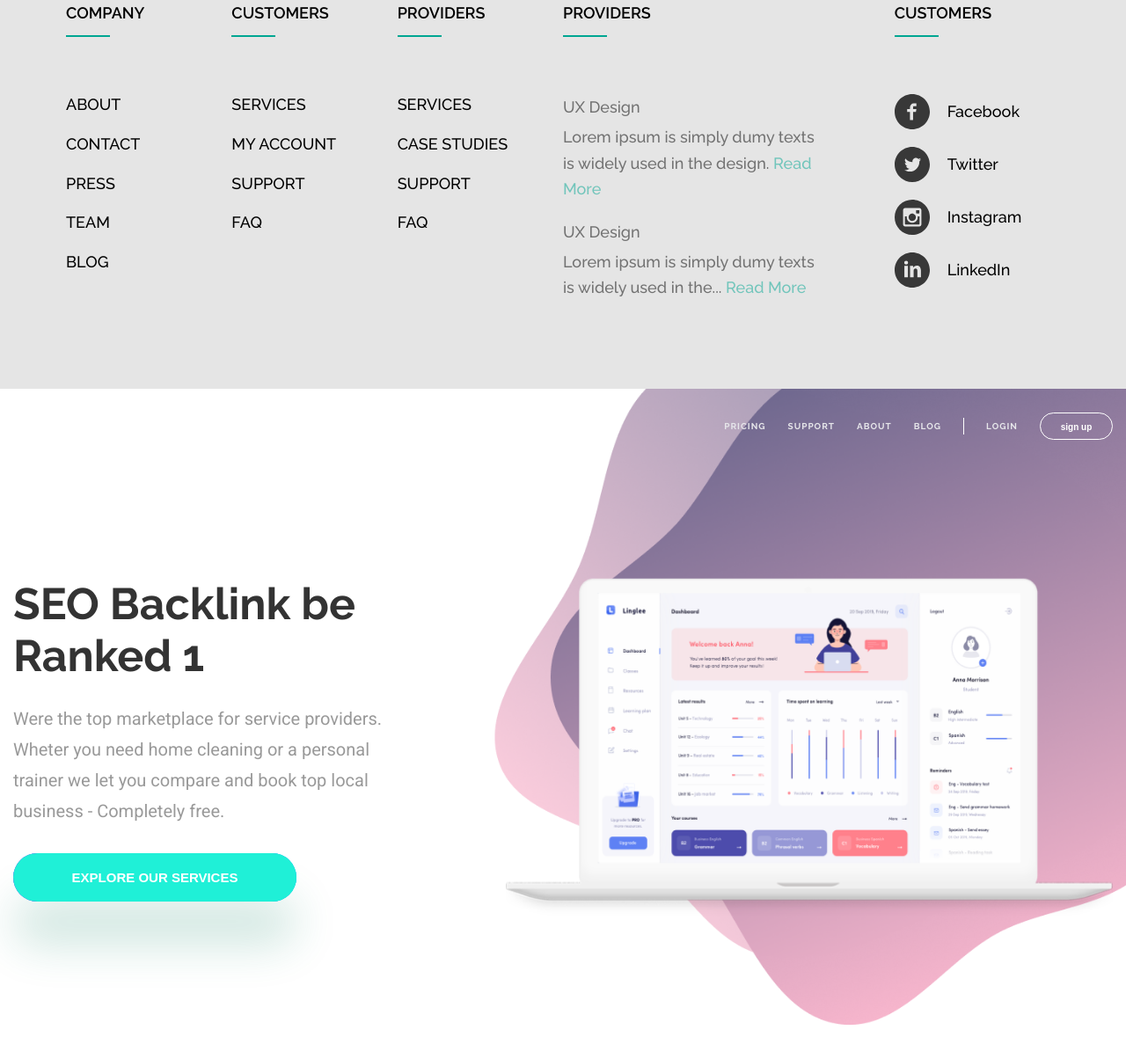
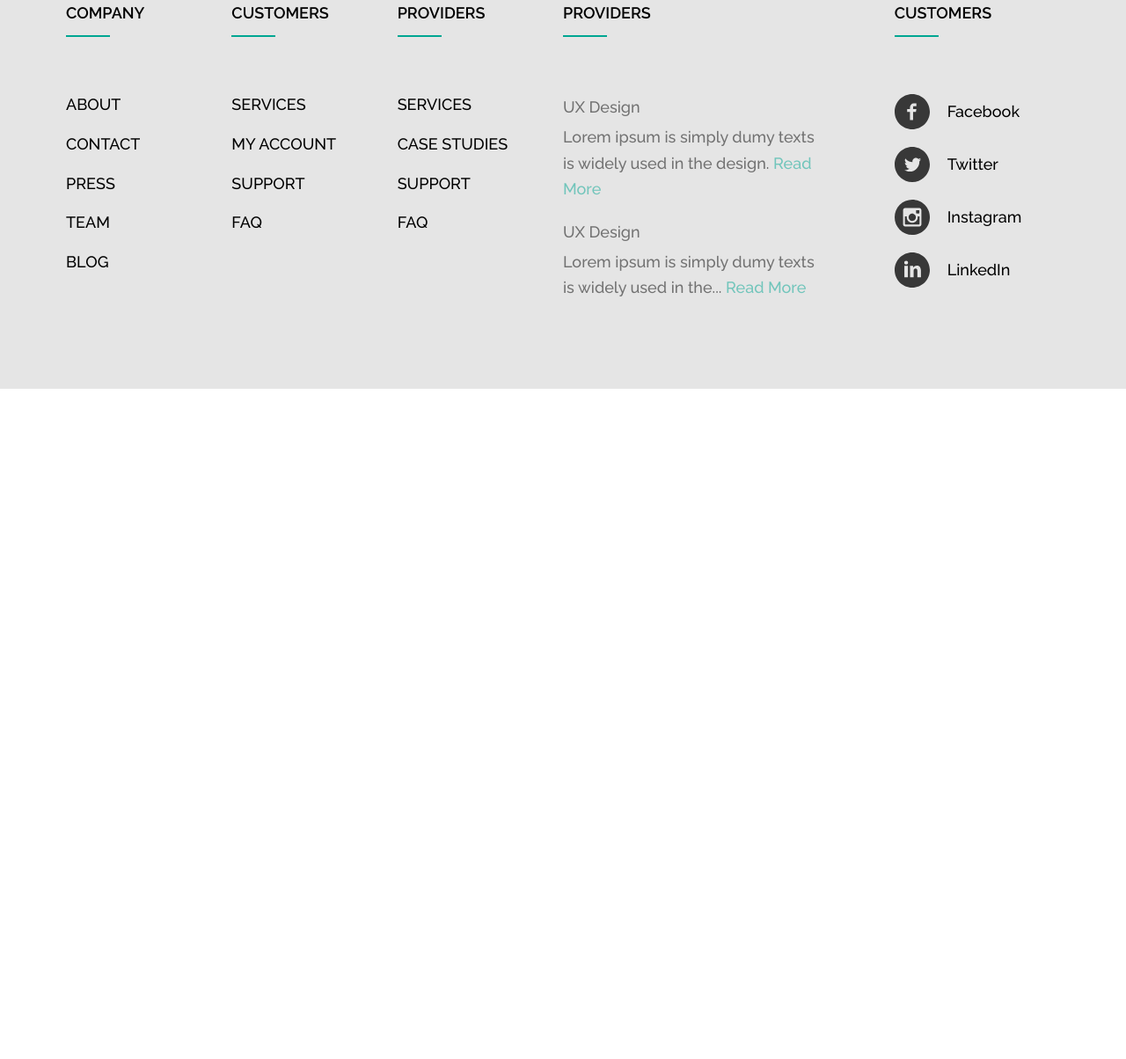
Before and after one commit to Ju1ustaan/Guakamole-lightcode, a plain HTML site: page index.html in a window 1280 px wide. Shown: the part 4878-6082 px from the top of the page at 88% size. After the commit the page ends 5320 px from the top, so only its background shows below. Drawn offline with nearby package versions, Linux system fonts and the light colour scheme.

Commit message:
fixed backline

```diff
--- a/index.html
+++ b/index.html
@@ -491,57 +491,7 @@
     </footer>
     <!-- footer end  -->
 
-    <section class="backline">
-        <div class="container">
-            <div class="backline__wrapper">
-                <div class="header">
-                    <div class="header__nav">
-                        <a href="#" class="header__navbar">PRICING</a>
-                        <a href="#" class="header__navbar">SUPPORT</a>
-                        <a href="#" class="header__navbar">ABOUT</a>
-                        <a href="#" class="header__navbar">BLOG</a>
-                        <svg width="1" height="19" viewbox="0 0 1 19" fill="none" xmlns="http://www.w3.org/2000/svg">
-                            <line x1="0.5" x2="0.5" y2="19" stroke="white" />
-                        </svg>
-                        <a href="#" class="header__navbar">LOGIN</a>
-                        <button class="header__button">sign up </button>
-                    </div>
-                </div>
-                <div class="backline__wrapper-left">
-                    <h1 class="backline__title">SEO Backlink be
-                        Ranked 1</h1>
-                    <p class="backline__text">Were the top marketplace for service providers.
-                        Wheter you need home cleaning or a personal trainer
-                        we let you compare and book top local business -
-                        Completely free.</p>
-                    <button class="backline__second-button button-animation ">EXPLORE OUR SERVICES</button>
-                </div>
-                <div class="backline__wrapper-right">
-                    <div class="backline__image">
-                        <img src="./image/header__Pc image.png" alt="pc-image">
-                    </div>
-                </div>
-            </div>
-            <div class="backline__icon backline__icon-vector">
-                <img src="./image/header__vector 2.svg" alt="vector">
-            </div>
-            <div class="backline__icon backline__icon-ellipse">
-                <img src="./image/header__ellipse 43.svg" alt="ellipse">
-            </div>
-            <div class="backline__icon backline__icon-menu">
-                <img src="./image/header__menu img.svg" alt="menu-img">
-            </div>
-            <div class="backline__icon backline__icon__yelw-ellipse">
-                <img src="./image/header__yellow-ellipse 1.svg" alt="yellow-ellipse">
-            </div>
-            <div class="backline__icon backline__icon-src">
-                <img src="./image/header__src-img.svg" alt="src-img">
-            </div>
-            <div class="backline__icon backline__icon-rectangle">
-                <img src="./image/header__orange-rectangle 2.svg" alt="orange-rectangle">
-            </div>
-        </div>
-    </section>
+
 
 
 
```
